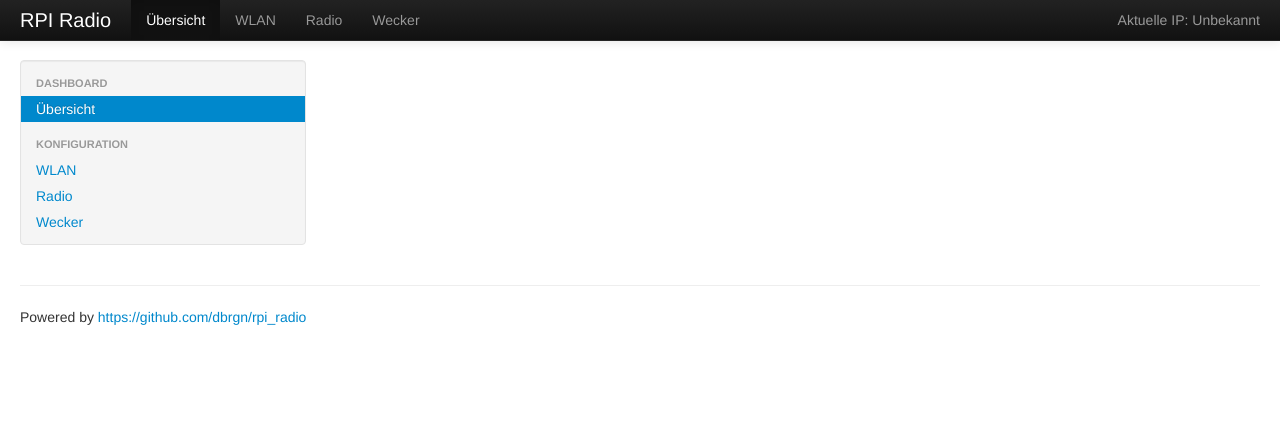
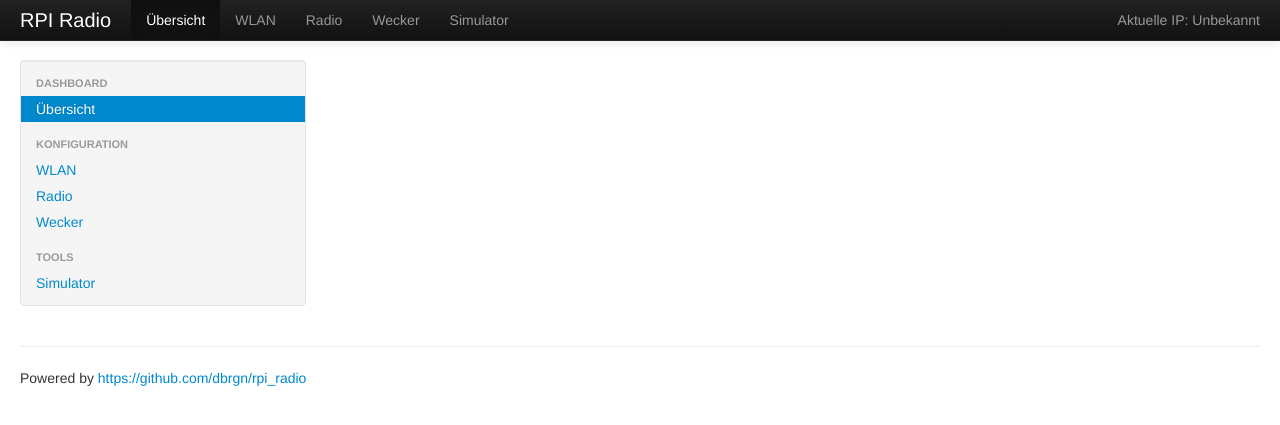
Before and after one commit to dbrgn/rpi_radio, a Python web app: template web/templates/layout.html in a window 1280 px wide. Shown: the top 425 px of the page. Run offline with Jinja, Linux system fonts and the light colour scheme; the template is opened without the code that fills it, so the values that code supplies are empty.

Commit message:
Started adding simulator to web interface

```diff
--- a/web/server.py
+++ b/web/server.py
@@ -135,6 +135,10 @@ def config_radio():
 def config_alarm():
     return render_template('config_alarm.html', config=g.config.get('alarm'))
 
+@app.route('/simulator/', methods=['GET'])
+def simulator():
+    return render_template('simulator.html')
+
 
 ### Dev Server ###
 
--- a/web/templates/layout.html
+++ b/web/templates/layout.html
@@ -2,11 +2,14 @@
     ('Dashboard', [
         ('dashboard', 'Übersicht'),
     ]),
-('Konfiguration', [
-    ('config_wlan', 'WLAN'),
-    ('config_radio', 'Radio'),
-    ('config_alarm', 'Wecker'),
-]),
+    ('Konfiguration', [
+        ('config_wlan', 'WLAN'),
+        ('config_radio', 'Radio'),
+        ('config_alarm', 'Wecker'),
+    ]),
+    ('Tools', [
+        ('simulator', 'Simulator'),
+    ]),
 ] -%}
 {% set active_page = active_page|default('dashboard') -%}
 <!DOCTYPE html>
```
Also changed, not shown: web/templates/simulator.html (added, +13 -0 lines).
